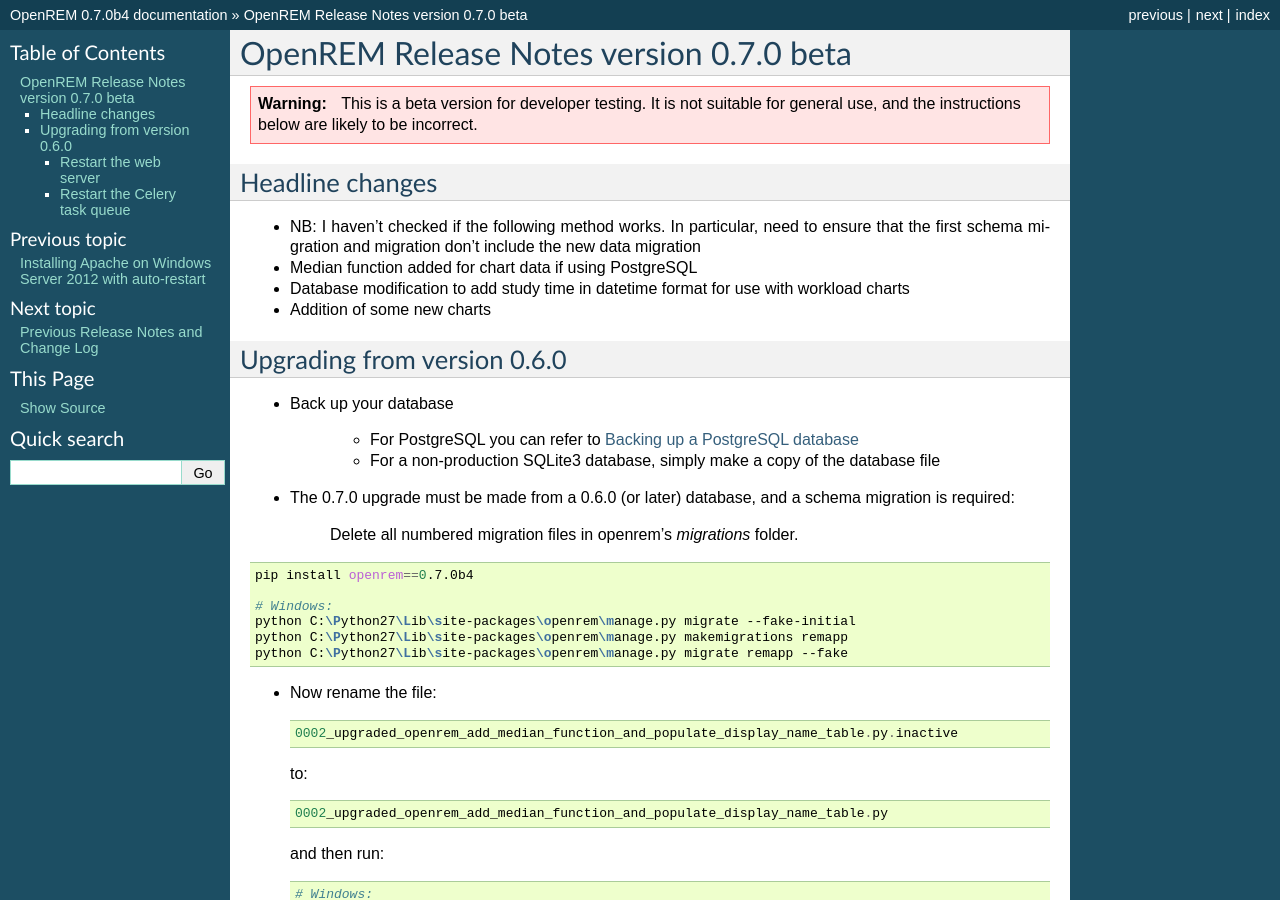
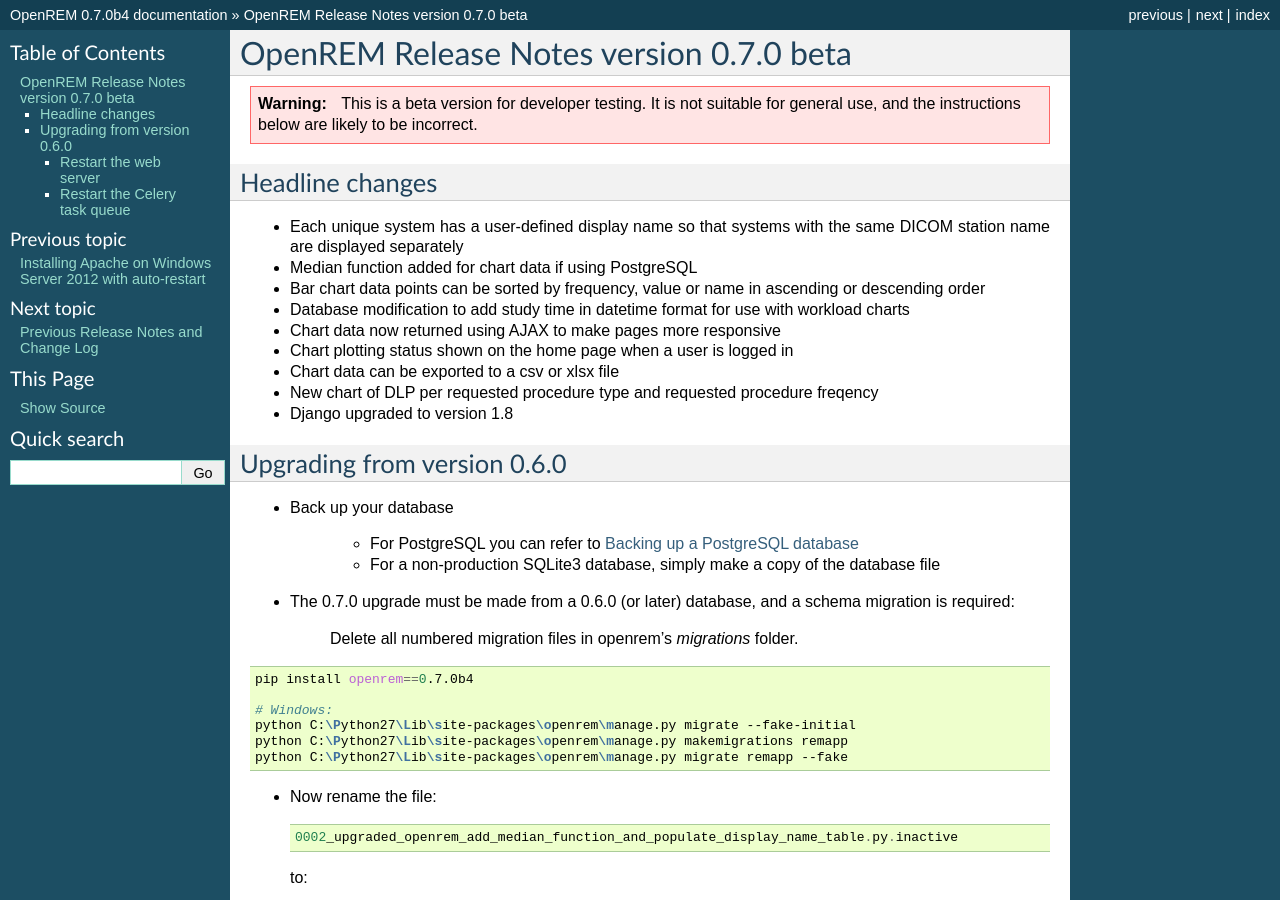
Before and after one commit to ckswilliams/modOpenREM, a Sphinx documentation site: the page built from docs/release-0.7.0.rst, in a window 1280 px wide and 900 px high. Built offline with Sphinx 7.4.7, drawn with Linux system fonts in a browser that asks for light colours.

Commit message:
Updated 0.7.0 release notes. References issue #257.

```diff
--- a/docs/release-0.7.0.rst
+++ b/docs/release-0.7.0.rst
@@ -11,10 +11,15 @@
 Headline changes
 ****************
 
-* NB: I haven't checked if the following method works. In particular, need to ensure that the first schema migration and migration don't include the new data migration
+* Each unique system has a user-defined display name so that systems with the same DICOM station name are displayed separately
 * Median function added for chart data if using PostgreSQL
+* Bar chart data points can be sorted by frequency, value or name in ascending or descending order
 * Database modification to add study time in datetime format for use with workload charts
-* Addition of some new charts
+* Chart data now returned using AJAX to make pages more responsive
+* Chart plotting status shown on the home page when a user is logged in
+* Chart data can be exported to a csv or xlsx file
+* New chart of DLP per requested procedure type and requested procedure freqency
+* Django upgraded to version 1.8
 
 ****************************
 Upgrading from version 0.6.0
```
